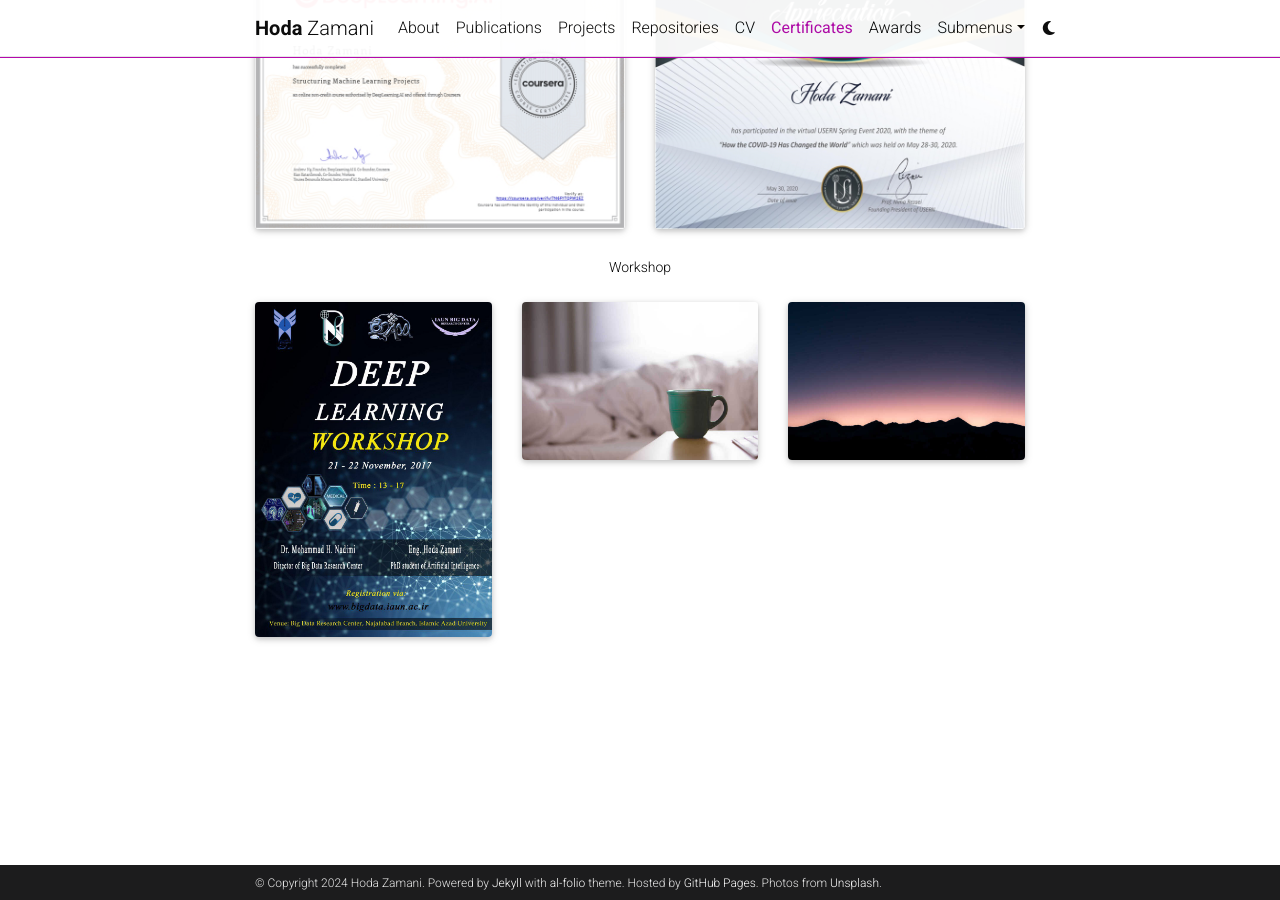
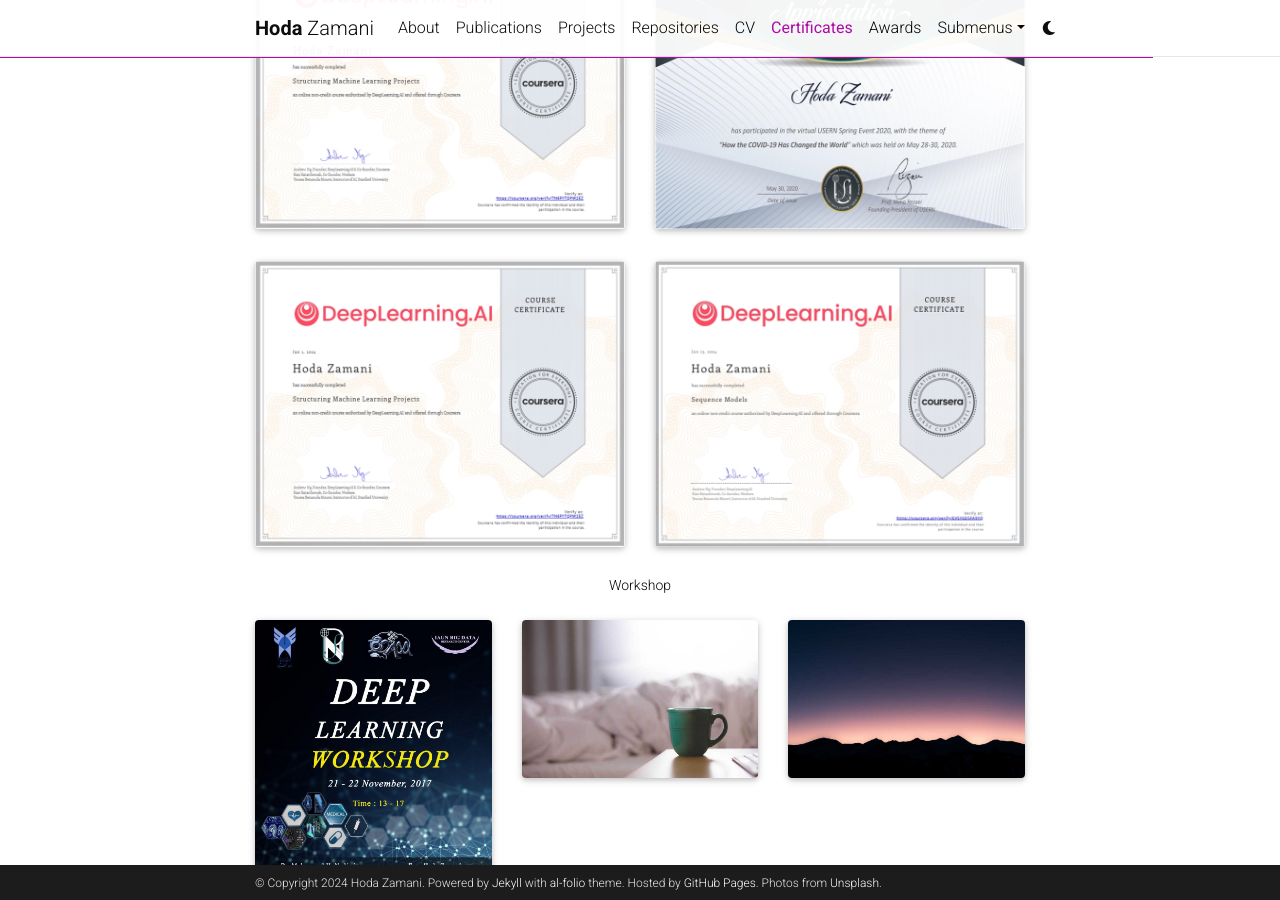
Before and after one commit to HodaZamani/HodaZamani.github.io, a Jekyll site: the page built from _pages/teaching.md, in a window 1280 px wide and 900 px high, scrolled down 1271 px. Built offline with Jekyll 4.4.1, drawn with Linux system fonts in a browser that asks for light colours; full-size pictures stand in for the smaller copies a plugin makes; comment, search, counter and statistics services are not loaded; a style sheet for code colours, icons or effects is not loaded.

Commit message:
Update teaching.md

```diff
--- a/_pages/teaching.md
+++ b/_pages/teaching.md
@@ -47,6 +47,15 @@
     </div>
 </div>
 
+<div class="row mt-3">
+    <div class="col-sm mt-3 mt-md-0">
+        {% include figure.html path="assets/img/DeepLearning02.jpg" class="img-fluid rounded z-depth-1" zoomable=true %}
+    </div>
+    <div class="col-sm mt-3 mt-md-0">
+        {% include figure.html path="assets/img/SequenceModel.jpg" class="img-fluid rounded z-depth-1" zoomable=true %}
+    </div>
+</div>
+
 <div class="caption">
     Workshop
 </div>
```
